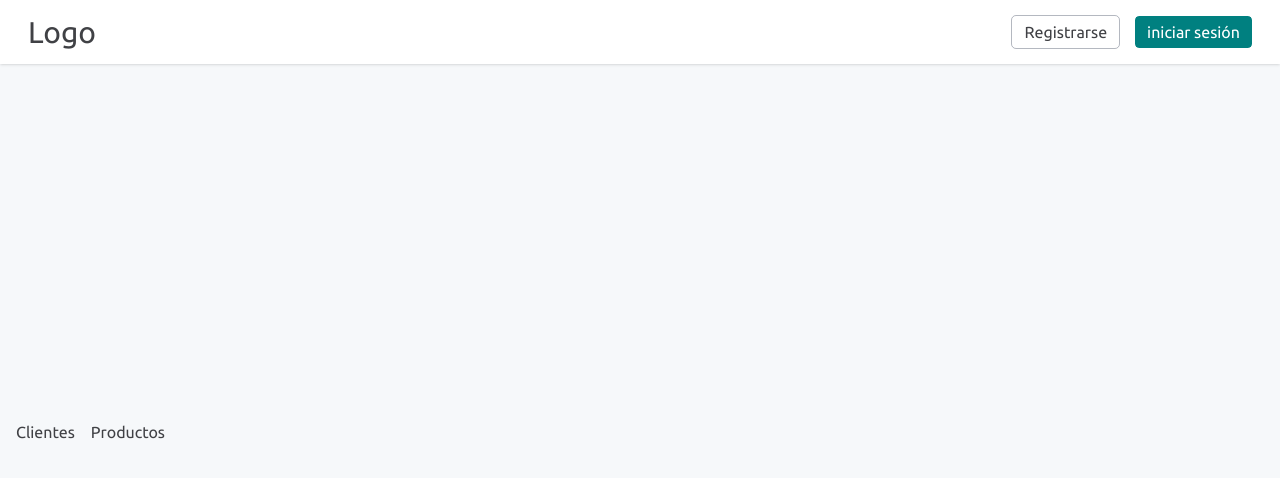
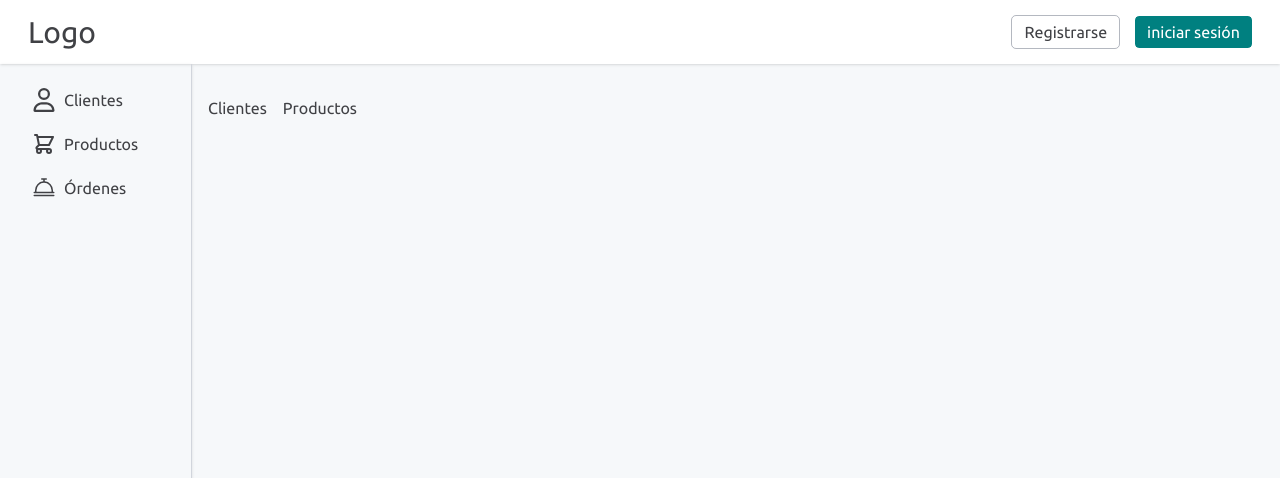
Before and after one commit to soycmramos/react-pos, a React (Vite) app: page / in a window 1280 px wide. Shown: the top 478 px of the page. Built offline with nearby package versions, Linux system fonts and the light colour scheme; no server answers.

Commit message:
Add Nav component

```diff
--- /dev/null
+++ b/src/components/Nav.jsx
@@ -0,0 +1,44 @@
+import { Link } from 'react-router-dom'
+import { twMerge } from 'tailwind-merge'
+import { clsx } from 'clsx'
+import { FaRegUser } from 'react-icons/fa6'
+import { HiOutlineShoppingCart } from 'react-icons/hi'
+import { PiCallBell } from 'react-icons/pi'
+import { useLocation } from 'react-router-dom'
+
+const Nav = () => {
+	const { pathname } = useLocation()
+
+	return (
+		<nav className='border-r border-r-gray-300 shadow'>
+			<ul className='p-4 flex flex-col gap-y-1'>
+				<li>
+					<Link to='/customers' className={twMerge(clsx('flex items-center gap-x-2 w-full pl-4 py-2 rounded hover:bg-gray-500/10 transition-all', {
+						'bg-primary/15 text-primary hover:bg-primary/15': pathname === '/customers'
+					}))}>
+						<FaRegUser className='size-6' />
+						Clientes
+					</Link>
+				</li>
+				<li>
+					<Link to='/products' className={twMerge(clsx('flex items-center gap-x-2 w-full pl-4 py-2 rounded hover:bg-gray-500/10 transition-all', {
+						'bg-primary/15 text-primary hover:bg-primary/15': pathname === '/products'
+					}))}>
+						<HiOutlineShoppingCart className='size-6' />
+						Productos
+					</Link>
+				</li>
+				<li>
+					<Link to='/orders' className={twMerge(clsx('flex items-center gap-x-2 w-full pl-4 py-2 rounded hover:bg-gray-500/10 transition-all', {
+						'bg-primary/15 text-primary hover:bg-primary/15': pathname === '/orders'
+					}))}>
+						<PiCallBell className='size-6' />
+						Órdenes
+					</Link>
+				</li>
+			</ul>
+		</nav>
+	)
+}
+
+export default Nav
--- a/src/index.css
+++ b/src/index.css
@@ -32,7 +32,7 @@ body {
 		"nav main"
 	;
 
-	grid-template-rows: auto;
+	grid-template-rows: var(--spacing-header-height);
 	grid-template-columns: 15% 1fr;
 }
 
--- a/src/layouts/Layout.jsx
+++ b/src/layouts/Layout.jsx
@@ -1,10 +1,14 @@
 import Header from './../components/Header'
+import Nav from '../components/Nav'
 
 const Layout = ({ children }) => {
 	return (
 		<>
 			<Header />
-			{children}
+			<Nav />
+			<main>
+				{children}
+			</main>
 		</>
 	)
 }
```
